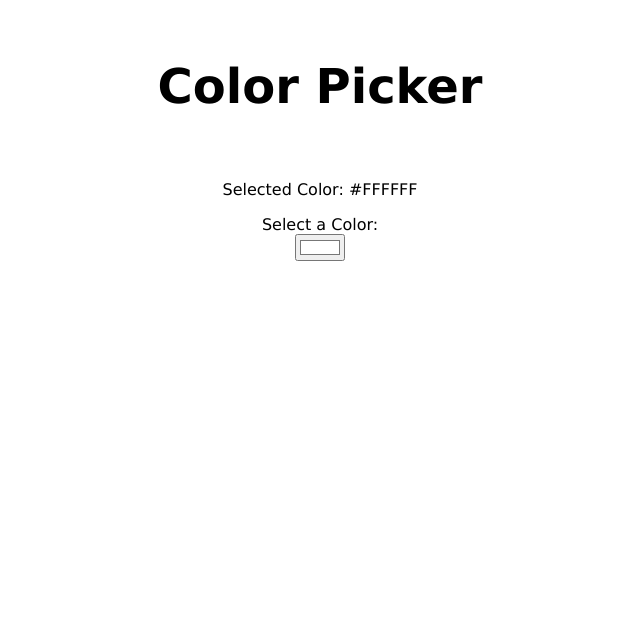
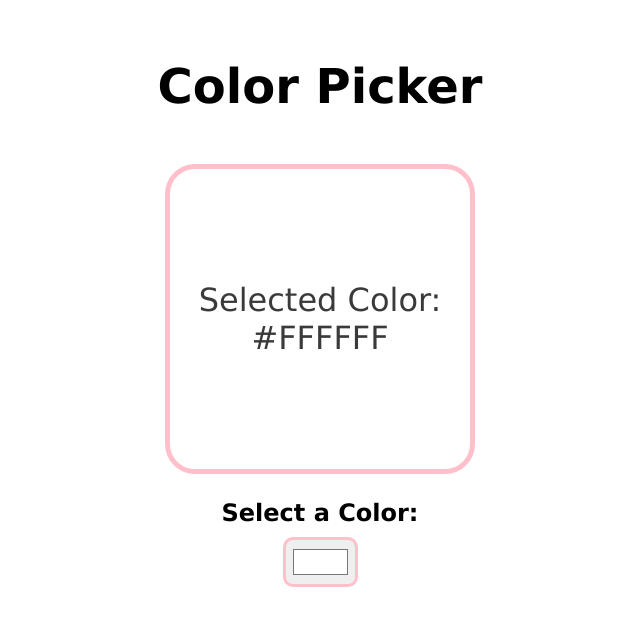
Before and after one commit to carbonaraissogood/Learning_React, a React (Vite) app: page / in a window 1280 px wide. Shown: the top 626 px of the page, without its empty margins (320-960 px from the left). Built offline with nearby package versions, Linux system fonts and the light colour scheme.

Commit message:
Refactor ColorPicker styles for consistency and clarity

```diff
--- a/my-react-app/src/ColorPicker/ColorPicker.module.css
+++ b/my-react-app/src/ColorPicker/ColorPicker.module.css
@@ -13,4 +13,35 @@ h1 {
   font-size: 3rem;
 }
 
-.colorDisplay
+.colorDisplay {
+  width: 300px;
+  height: 300px;
+  display: flex;
+  justify-content: center;
+  align-items: center;
+  border: 5px solid pink;
+  border-radius: 30px;
+  margin-bottom: 25px;
+  transition: 0.25s ease;
+}
+
+.colorDisplay p {
+  text-align: center;
+  color: rgb(58, 58, 58);
+  font-size: 2rem;
+}
+
+label {
+  font-size: 1.5rem;
+  font-weight: bold;
+  margin-bottom: 10px;
+}
+
+input[type='color'] {
+  width: 75px;
+  height: 50px;
+  padding: 5px;
+  border-radius: 10px;
+  border: 3px solid pink
+
+}
```
